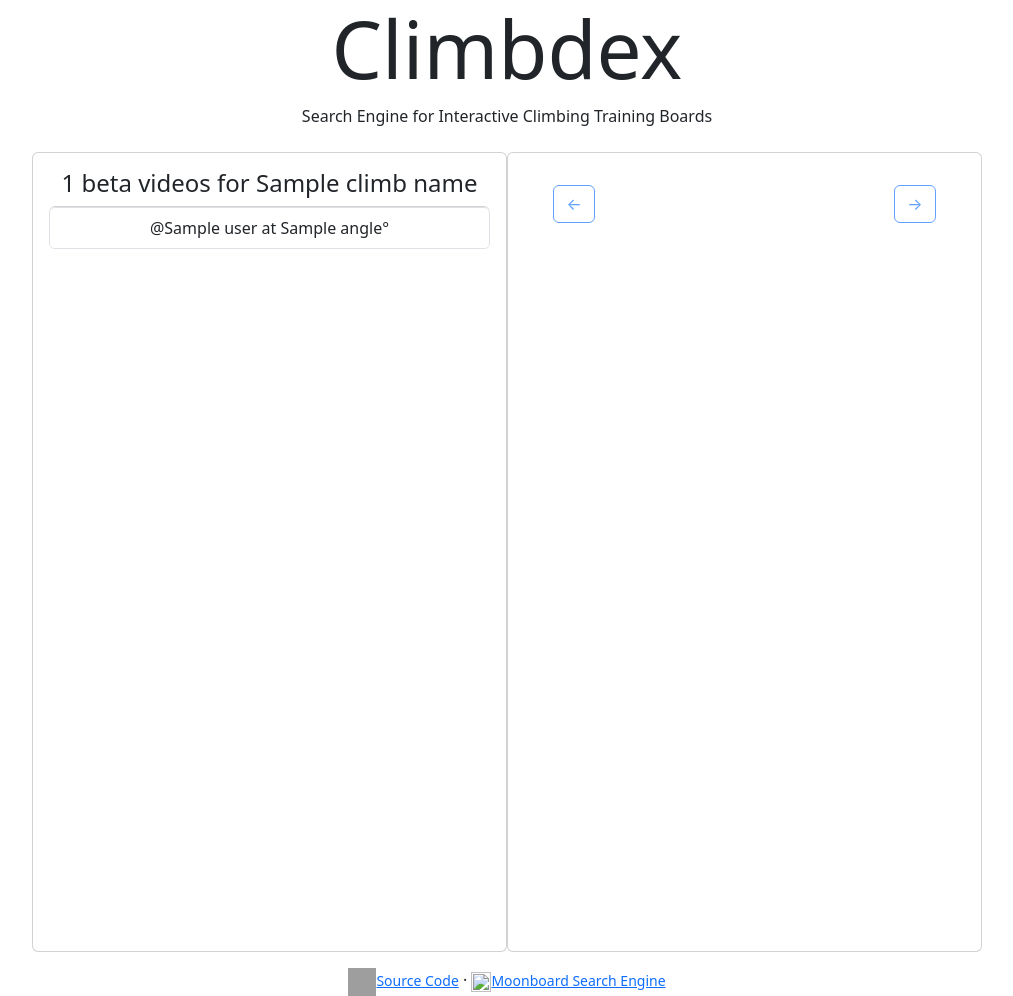
After one commit to lemeryfertitta/Climbdex, a Flask app: template climbdex/templates/beta.html.j2 in a window 1280 px wide. The commit adds this page. Shown: the whole page, without its empty margins (133-1146 px from the left). Run offline with Flask 3, Linux system fonts and the light colour scheme; the template is opened without the code that fills it: most values are stand-ins (such as "Sample title", 1, 10 or a date in 2020); grey boxes are pictures that could not be loaded.

Commit message:
Add beta videos

```diff
--- a/climbdex/__init__.py
+++ b/climbdex/__init__.py
@@ -6,6 +6,7 @@ import climbdex.views
 
 def create_app():
     app = flask.Flask(__name__, instance_relative_config=True)
+    app.url_map.strict_slashes = False
     app.register_blueprint(climbdex.api.blueprint)
     app.register_blueprint(climbdex.views.blueprint)
     return app
--- a/climbdex/api.py
+++ b/climbdex/api.py
@@ -34,3 +34,8 @@ def resultsCount():
 @blueprint.route("/api/v1/search")
 def search():
     return flask.jsonify(climbdex.db.get_search_results(flask.request.args))
+
+
+@blueprint.route("/api/v1/<board_name>/beta/<uuid>")
+def beta(board_name, uuid):
+    return flask.jsonify(climbdex.db.get_data(board_name, "beta", {"uuid": uuid}))
--- /dev/null
+++ b/climbdex/static/js/beta.js
@@ -0,0 +1,29 @@
+function clickBetaButton(index) {
+  document.querySelector(`button[data-index="${index}"]`)?.click();
+}
+
+const betaButtons = document.querySelectorAll("[data-link]");
+betaButtons.forEach((button) => {
+  button.addEventListener("click", (event) => {
+    const link = event.target.getAttribute("data-link");
+    const handle = event.target.getAttribute("data-handle");
+    const iframe = document.getElementById("iframe-beta");
+    iframe.src = link + "embed";
+    const handleHeader = document.getElementById("header-handle");
+    handleHeader.innerHTML = handle;
+    document.getElementById("div-beta")?.scrollIntoView(true);
+
+    const index = Number(event.target.getAttribute("data-index"));
+    const buttonPrev = document.getElementById("button-prev");
+    buttonPrev.onclick = () => {
+      clickBetaButton(index - 1);
+    };
+    buttonPrev.disabled = index <= 0;
+
+    const buttonNext = document.getElementById("button-next");
+    buttonNext.onclick = () => {
+      clickBetaButton(index + 1);
+    };
+    buttonNext.disabled = index >= betaButtons.length - 1;
+  });
+});
--- /dev/null
+++ b/climbdex/templates/beta.html.j2
@@ -0,0 +1,50 @@
+<!DOCTYPE html>
+<html>
+
+<head>
+    {% include 'head.html.j2'%}
+</head>
+
+<body>
+    <div class="container text-center">
+        {% include 'heading.html.j2' %}
+        <div class="row justify-content-md-center">
+            <div class="col-md-5 card p-3 g-2 vh-100">
+                <h4 id="header-links-count"> {{ beta | length }} beta videos for {{ climb_name }}</h4>
+                <div id="div-results-list" class="list-group overflow-auto">
+                    {% for angle, user, link in beta %}
+                    <button class="list-group-item list-group-item-action" data-link="{{ link }}"
+                        data-handle="{{ user }}" data-index="{{ loop.index0 }}">
+                        {{ ("@" + user) if user else "?" }} at {{ (angle if angle else "?") | string + "&deg;" }}
+                    </button>
+                    {% endfor %}
+                </div>
+            </div>
+            <div class="col-md-5 card p-3 g-2 vh-100" id="div-beta">
+                <div class="row g-0 p-3">
+                    <div class="col">
+                        <button type="button" class="btn btn-outline-primary" id="button-prev" disabled>&larr;</button>
+                    </div>
+                    <div class="col-8">
+                        <h4 id="header-handle"></h4>
+                    </div>
+                    <div class="col">
+                        <button type="button" class="btn btn-outline-primary" id="button-next" disabled>&rarr;</button>
+                    </div>
+                </div>
+                <div class="row">
+                    <div class="col ratio overflow-auto" style="--bs-aspect-ratio: 120%;">
+                        <iframe id="iframe-beta"></iframe>
+                    </div>
+                </div>
+
+            </div>
+        </div>
+        <div class="row justify-content-md-center mt-3">
+            {% include 'footer.html.j2'%}
+        </div>
+    </div>
+    <script src="{{url_for('static', filename='js/beta.js')}}"></script>
+</body>
+
+</html>
```
Also changed, not shown: climbdex/db.py (+13 -0 lines), climbdex/static/js/results.js (+16 -0 lines), climbdex/templates/results.html.j2 (+18 -3 lines), climbdex/views.py (+11 -0 lines), 1 other file.
